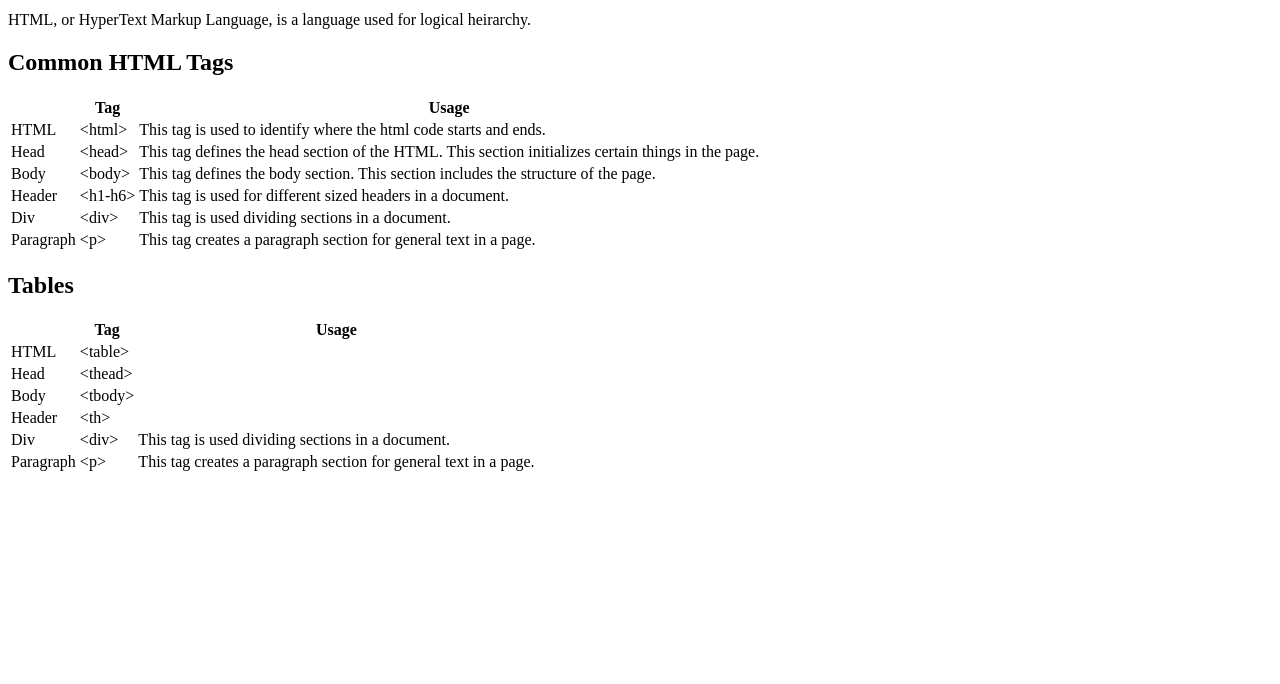
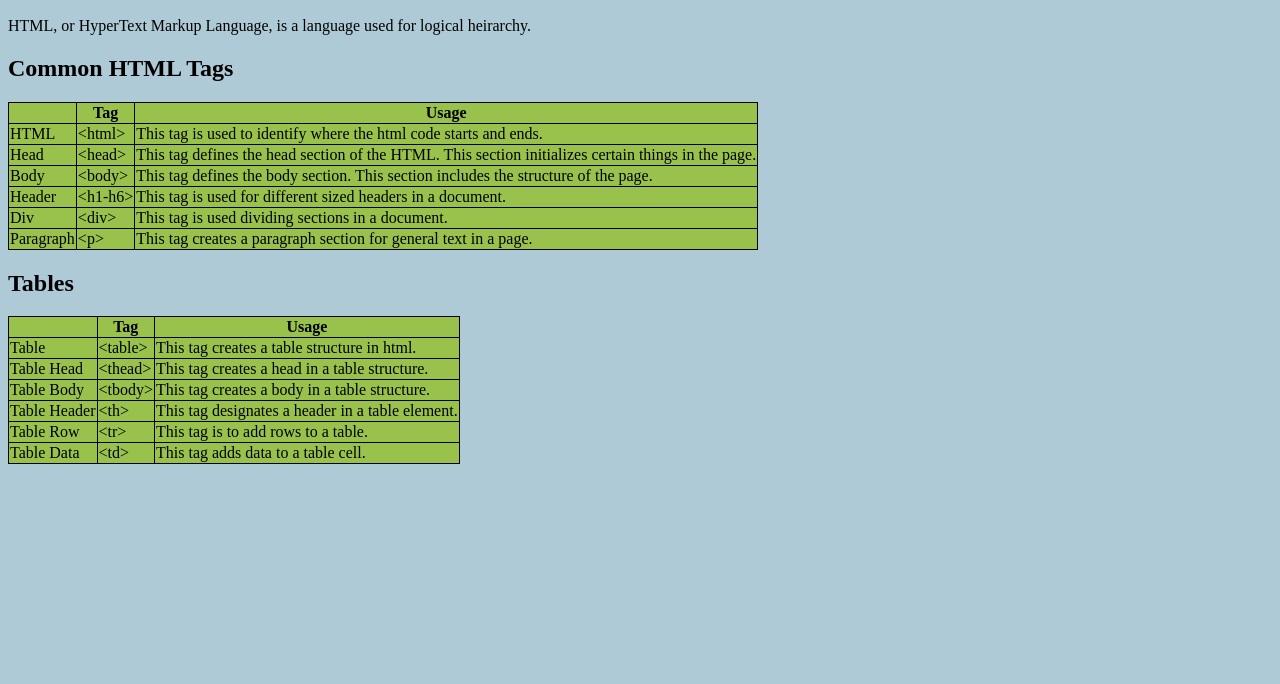
Before and after one commit to amichel36/Cheatsheet, a plain HTML site: page index.html in a window 1280 px wide. Shown: the part 116-800 px from the top of the page. Drawn offline with Linux system fonts and the light colour scheme.

Commit message:
Linked stylesheet. Added content to second table. Added background colors. Added table borders. Added README.

```diff
--- a/index.html
+++ b/index.html
@@ -5,7 +5,7 @@
 	<head>
 
 		<title>Allan's HTML/CSS Cheatsheet</title>
-
+		<link rel='stylesheet' type="text/css" href="./resources/css/style.css"
 	</head>
 
 	<body>
@@ -67,34 +67,34 @@
 			</thead>
 			<tbody>
 				<tr>
-					<td class="table_header">HTML</td>
+					<td class="table_header">Table</td>
 					<td>&lttable&gt</td>
-					<td></td>
+					<td>This tag creates a table structure in html.</td>
 				</tr>
 				<tr>
-					<td class="table_header">Head</td>
+					<td class="table_header">Table Head</td>
 					<td>&ltthead&gt</td>
-					<td></td>
+					<td>This tag creates a head in a table structure.</td>
 				</tr>
 				<tr>
-					<td class="table_header">Body</td>
+					<td class="table_header">Table Body</td>
 					<td>&lttbody&gt</td>
-					<td></td>
+					<td>This tag creates a body in a table structure.</td>
 				</tr>
 				<tr>
-					<td class="table_header">Header</td>
+					<td class="table_header">Table Header</td>
 					<td>&ltth&gt</td>
-					<td></td>
+					<td>This tag designates a header in a table element.</td>
 				</tr>
 				<tr>
-					<td class="table_header">Div</td>
-					<td>&ltdiv&gt</td>
-					<td>This tag is used dividing sections in a document.</td>
+					<td class="table_header">Table Row</td>
+					<td>&lttr&gt</td>
+					<td>This tag is to add rows to a table.</td>
 				</tr>
 				<tr>
-					<td class="table_header">Paragraph</td>
-					<td>&ltp&gt</td>
-					<td>This tag creates a paragraph section for general text in a page.</td>
+					<td class="table_header">Table Data</td>
+					<td>&lttd&gt</td>
+					<td>This tag adds data to a table cell.</td>
 				</tr>
 			</tbody>
 
--- a/resources/css/style.css
+++ b/resources/css/style.css
@@ -1,6 +1,14 @@
-
+html {
+  background-color: #ADCAD6;
+}
 
 h1 {
   font-family: "Georgia";
   background-color: #50514F;
 }
+
+table, th, td {
+  background-color: #99C24D;
+  border: 1px solid black;
+  border-collapse: collapse;
+}
```
Also changed, not shown: 1 other file.
